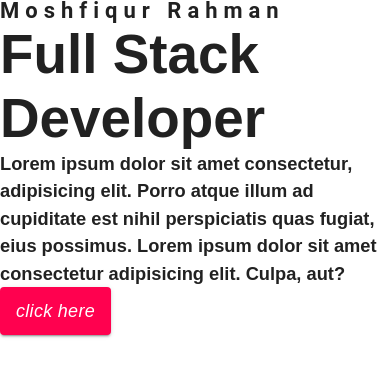
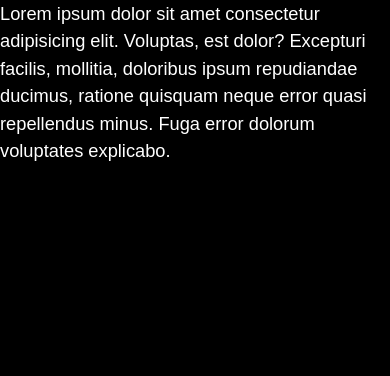
Before and after one commit to Emam-Bokhari/MUI, a React (Vite) app: page / in a window 390 px wide. Shown: the top 376 px of the page. Built offline with nearby package versions, Linux system fonts and the light colour scheme.

Commit message:
feat(theme): add custom breakpoints and implement responsive backgrund colors

```diff
--- a/src/App.jsx
+++ b/src/App.jsx
@@ -1,14 +1,14 @@
 import { Fragment } from "react";
 import { CssBaseline, ThemeProvider } from "@mui/material";
 import { theme } from "./theme/theme";
-import ExampleThree from "./components/themeExample/ExampleThree";
+import BreakpointsExample from "./components/themeExample/BreakpointsExample";
 
 export default function App() {
   return (
     <Fragment>
       <ThemeProvider theme={theme}>
         <CssBaseline />
-        <ExampleThree />
+        <BreakpointsExample />
       </ThemeProvider>
     </Fragment>
   );
--- /dev/null
+++ b/src/components/themeExample/BreakpointsExample.jsx
@@ -0,0 +1,29 @@
+import { Box, Typography } from "@mui/material";
+import { Fragment } from "react";
+
+export default function BreakpointsExample() {
+  return (
+    <Fragment>
+      <Box
+        sx={{
+          backgroundColor: {
+            xs: "black",
+            sm: "orange",
+            md: "pink",
+            lg: "indianred",
+            xl: "green",
+            xxl: "red",
+          },
+          height: "100vh",
+        }}
+      >
+        <Typography>
+          Lorem ipsum dolor sit amet consectetur adipisicing elit. Voluptas, est
+          dolor? Excepturi facilis, mollitia, doloribus ipsum repudiandae
+          ducimus, ratione quisquam neque error quasi repellendus minus. Fuga
+          error dolorum voluptates explicabo.
+        </Typography>
+      </Box>
+    </Fragment>
+  );
+}
--- a/src/theme/theme.js
+++ b/src/theme/theme.js
@@ -4,6 +4,7 @@ import { pink, lime } from "@mui/material/colors";
 
 // Create the theme
 export const theme = createTheme({
+  // start palette
   palette: {
     primary: {
       main: "#FF014F",
@@ -23,11 +24,12 @@ export const theme = createTheme({
       main: lime[700],
     },
   },
+  // start typography
   typography:{
     fontFamily:"sans-serif",
     fontSize:16,
     fontWeightLight:300,
-    fontWeightRegular:700,
+    fontWeightRegular:400,
     fontWeightMedium:800,
     fontWeightBold:900,
     h1:{
@@ -37,6 +39,9 @@ export const theme = createTheme({
       lineHeight:1,
       letterSpacing:6
     }, // amon vabe h2,h3,h4,h5,h6,subtitle1,subtitle2,body1,body2 sob change kora jabe
+    body1:{
+      color:"white"
+    },
     button:{
       fontFamily:"arial",
       fontWeight:500,
@@ -46,5 +51,16 @@ export const theme = createTheme({
       letterSpacing:0.3,
       textTransform:"lowercase",
     }
+  },
+  // start breakpoints
+  breakpoints:{
+    values:{
+      xs:0,
+      sm:576,
+      md:768,
+      lg:992,
+      xl:1200,
+      xxl:1400
+    }
   }
 });
```
